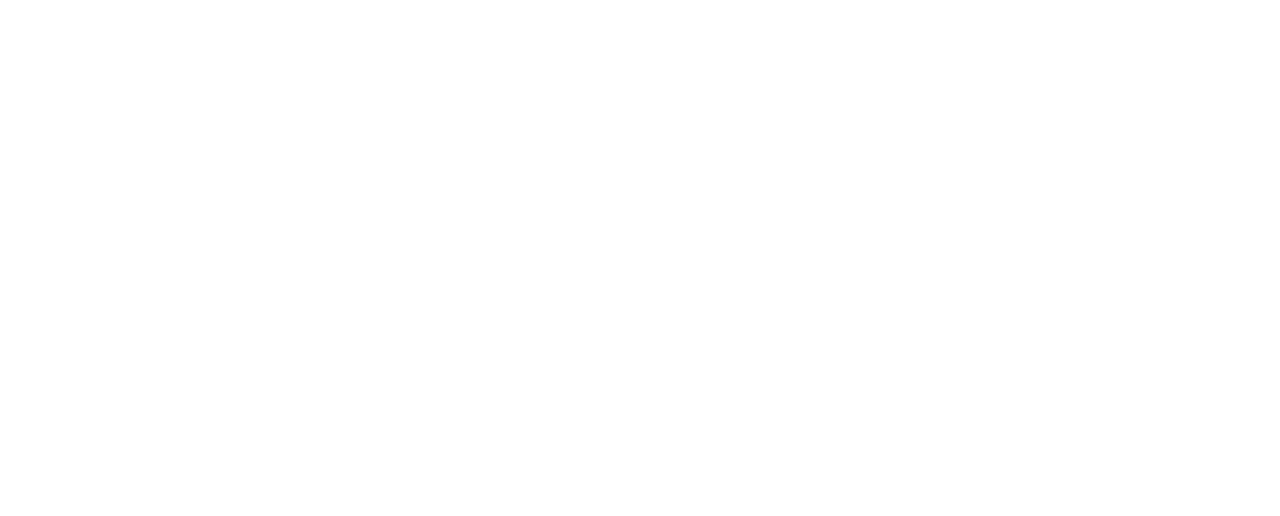
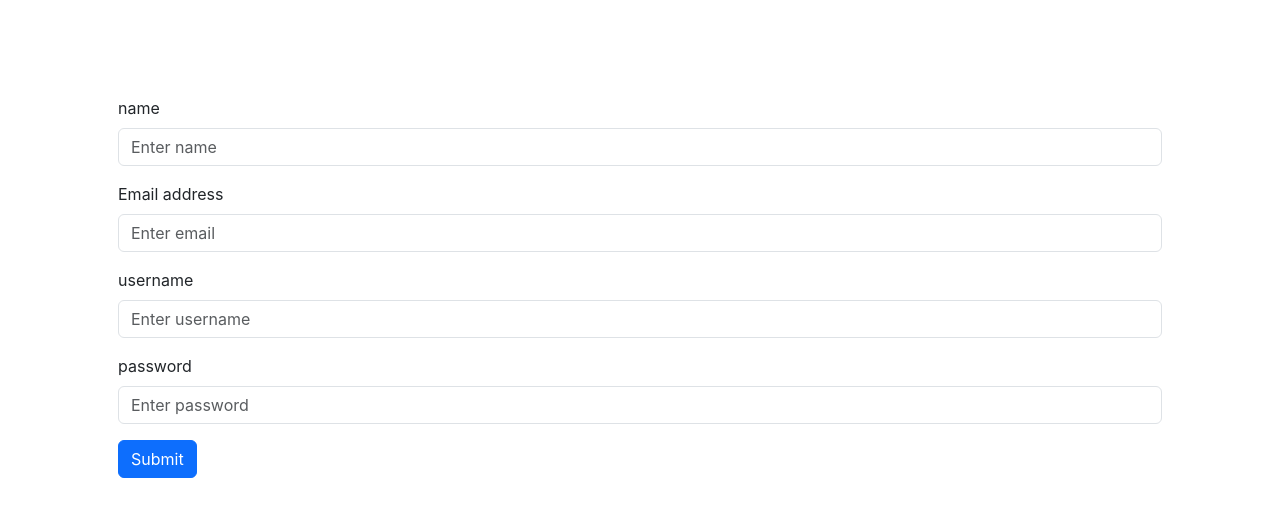
Before and after one commit to AnjanaTharanga24/travel-ease, a React (Create React App) app in the folder frontend/: page /login in a window 1280 px wide. Before the commit this address had no page. Shown: the top 516 px of the page. Built offline with nearby package versions, Linux system fonts and the light colour scheme.

Commit message:
connect register function

```diff
--- a/frontend/src/App.js
+++ b/frontend/src/App.js
@@ -4,6 +4,7 @@
 import Booking from './pages/Booking';
 import Budget from './pages/Budget';
 import Packages from './pages/Packages';
+import Register from './pages/Register';
 
 function App() {
   return (
@@ -14,6 +15,8 @@
           <Route path="/booking" element={<Booking/>} />
           <Route path="/budget" element={<Budget/>} />
           <Route path="/packages" element={<Packages/>} />
+          <Route path="/register" element={<Register/>} />
+          <Route path="/login" element={<Register/>} />
         </Routes>
       </Router>
     </div>
--- /dev/null
+++ b/frontend/src/pages/Register.jsx
@@ -0,0 +1,89 @@
+import axios from "axios";
+import React, { useState } from "react";
+
+export default function Register() {
+
+    const [formData, setFormData] = useState({
+      name: '',
+      email: '',
+      username: '',
+      password: ''
+    });
+
+    const handleChange = (e) => {
+      const { name, value } = e.target;
+      setFormData({
+        ...formData,
+        [name]: value
+      });
+    };
+
+    const handleRegister = async (e) => {
+        e.preventDefault();
+        try {
+            const response = await axios.post('http://localhost:8080/register', formData);
+            console.log(response.data);
+            alert('Registration successful');
+        } catch (error) {
+            console.log('error while register : ' , error.response?.data);
+        }
+    }
+
+  return (
+    <div className="container mt-5 text-start p-5">
+      <form>
+        <div className="form-group mb-3">
+          <label className="mb-2">name</label>
+          <input
+            type="text"
+            className="form-control"
+            placeholder="Enter name"
+            name="name"
+            value={formData.name}
+            onChange={handleChange}
+          />
+        </div>
+
+        <div className="form-group mb-3">
+          <label className="mb-2">Email address</label>
+          <input
+            type="email"
+            className="form-control"
+            placeholder="Enter email"
+            name="email"
+            value={formData.email}
+            onChange={handleChange}
+          />
+        </div>
+
+        <div className="form-group mb-3">
+          <label className="mb-2">username</label>
+          <input
+            type="text"
+            className="form-control"
+            placeholder="Enter username"
+            name="username"
+            value={formData.username}
+            onChange={handleChange}
+          />
+        </div>
+
+        <div className="form-group mb-3">
+          <label className="mb-2">password</label>
+          <input
+            type="text"
+            className="form-control"
+            placeholder="Enter password"
+            name="password"
+            value={formData.password}
+            onChange={handleChange}
+          />
+        </div>
+
+        <button type="submit" className="btn btn-primary" onClick={handleRegister}>
+          Submit
+        </button>
+      </form>
+    </div>
+  );
+}
```
Also changed, not shown: frontend/src/pages/Login.jsx (added, +7 -0 lines).
